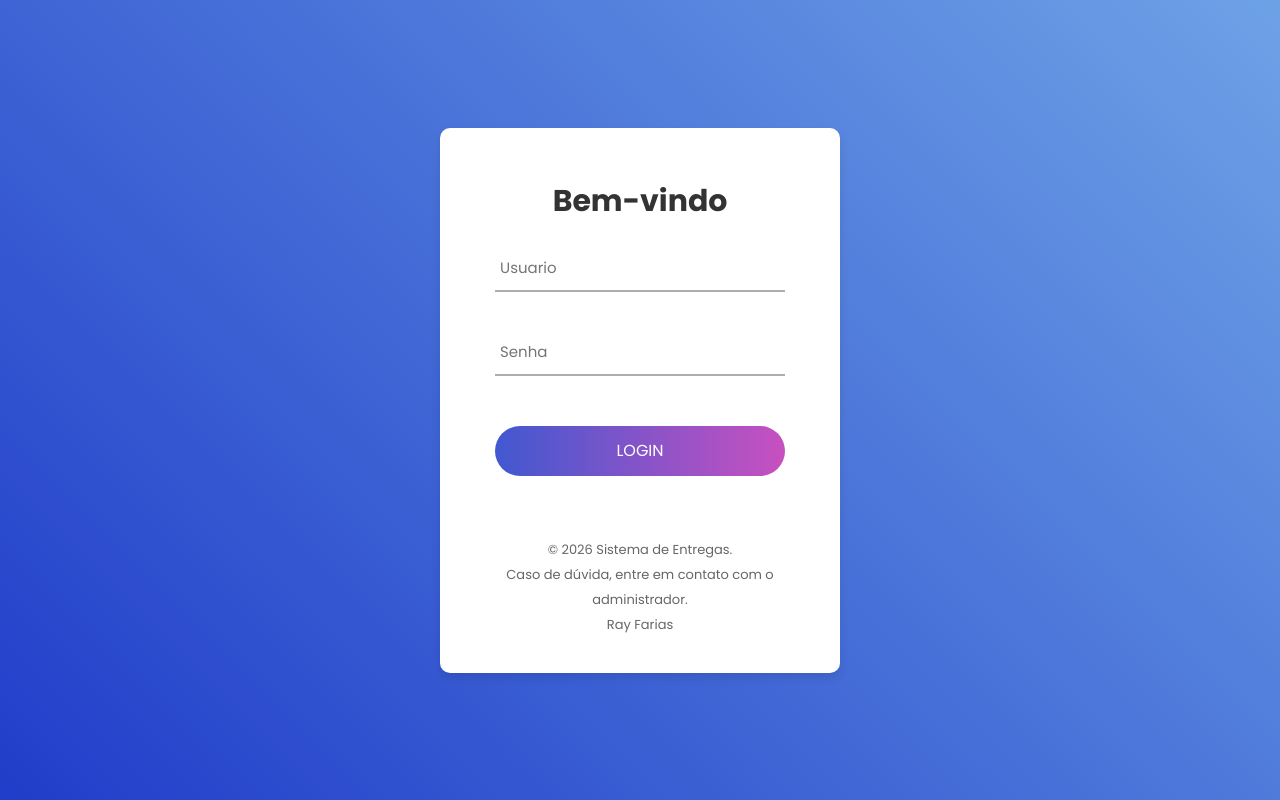
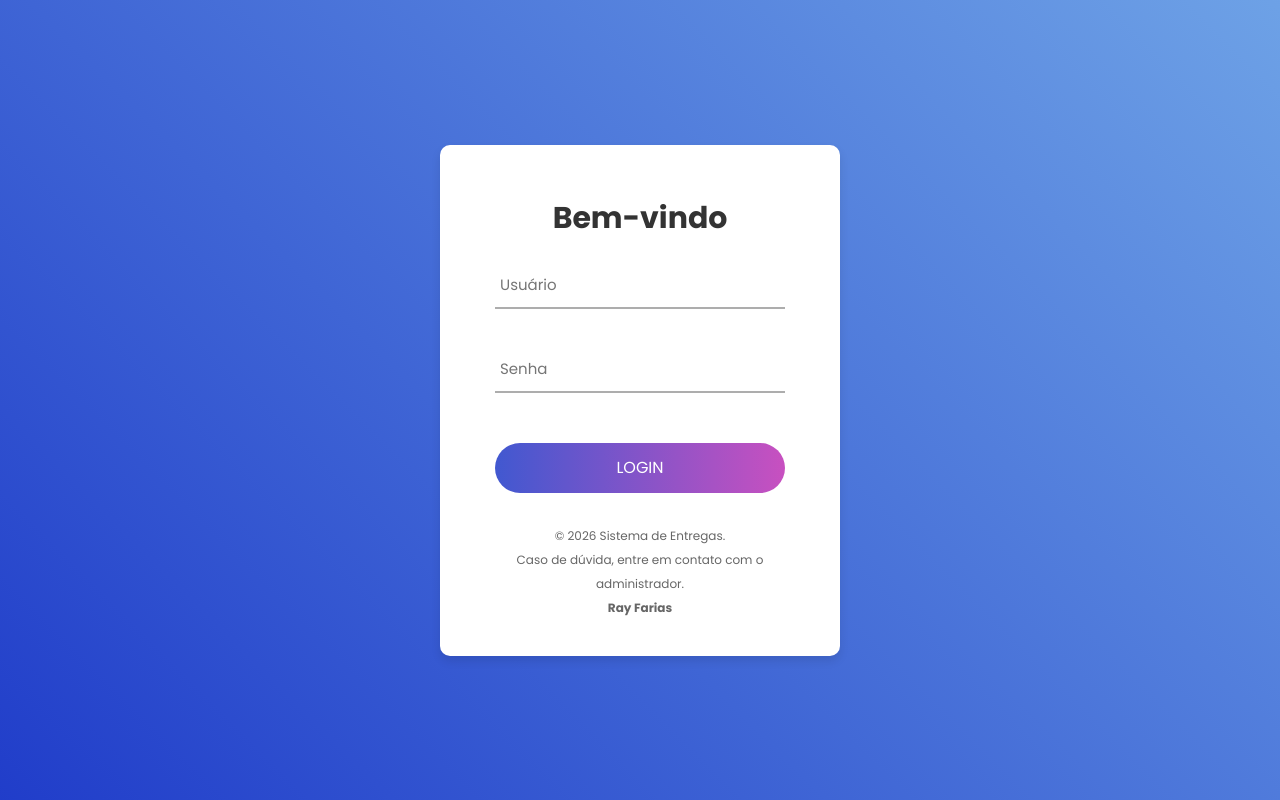
Before and after one commit to RayFarias13/API_entregas, a Django app: page / in a window 1280 px wide. Run offline with Django 5.2, Linux system fonts and the light colour scheme.

Commit message:
atualizando login

```diff
--- a/backupbanco.py
+++ b/backupbanco.py
@@ -7,9 +7,8 @@ from dotenv import load_dotenv
 
 # 1. Carregar variáveis de ambiente
 load_dotenv()
-
-URL_ORIGEM = os.getenv('DATABASE_URL_NEON')
-URL_DESTINO = os.getenv('DATABASE_URL_RENDER')
+URL_ORIGEM = os.getenv('DATABASE_URL_RENDER')
+URL_DESTINO = os.getenv('DATABASE_URL_NEON')
 
 def clonar_tudo():
     conn_ori = None
--- a/software/templates/login.html
+++ b/software/templates/login.html
@@ -1,5 +1,3 @@
-
-
 <!DOCTYPE html>
 <html lang="pt-br">
 <head>
@@ -8,6 +6,7 @@
     <title>Login Moderno</title>
     <link href="https://fonts.googleapis.com/css2?family=Poppins:wght@400;600;700&display=swap" rel="stylesheet">
     <link rel="stylesheet" href="https://cdnjs.cloudflare.com/ajax/libs/font-awesome/6.4.0/css/all.min.css">
+    <link href="https://cdn.jsdelivr.net/npm/bootstrap@5.3.2/dist/css/bootstrap.min.css" rel="stylesheet">
 
     <style>
         * {
@@ -23,7 +22,6 @@
             display: flex;
             justify-content: center;
             align-items: center;
-            /* Background similar ao do exemplo (gradiente animado ou fixo) */
             background: linear-gradient(45deg, #34ffc2, #0114be, #9bddf7);
             background-size: 400% 400%;
             animation: gradient 15s ease infinite;
@@ -93,7 +91,6 @@
             width: 0;
             height: 2px;
             transition: all 0.4s;
-            background: #6a11cb;
             background: linear-gradient(to right, #4158d0, #c850c0);
         }
 
@@ -101,7 +98,6 @@
             width: 100%;
         }
 
-        /* Botão de Login */
         .container-login-btn {
             width: 100%;
             display: flex;
@@ -121,7 +117,6 @@
             padding: 0 20px;
             width: 100%;
             height: 50px;
-            background: #333;
             border: none;
             border-radius: 25px;
             cursor: pointer;
@@ -134,30 +129,26 @@
             transform: scale(1.02);
         }
 
-        /* Links Úteis */
         .text-center {
             text-align: center;
             padding-top: 30px;
         }
 
         .txt1 {
-            font-size: 13px;
+            font-size: 12px;
             color: #666;
-            text-decoration: none;
+            line-height: 1.5;
         }
 
-        .txt2 {
-            font-size: 13px;
-            color: #333;
-            text-decoration: none;
-            font-weight: 600;
+        /* Ajuste para erros do Django */
+        .alert-login {
+            font-size: 14px;
+            padding: 10px;
+            margin-bottom: 20px;
+            border-radius: 5px;
+            text-align: center;
         }
 
-        .txt2:hover {
-            color: #c850c0;
-        }
-
-        /* Responsividade Básica */
         @media (max-width: 576px) {
             .container-login {
                 width: 90%;
@@ -169,18 +160,24 @@
 <body>
 
     <div class="container-login">
-        <form class="login-form">
-            <span class="login-title">
-                Bem-vindo
-            </span>
+        <form class="login-form" method="POST">
+            {% csrf_token %}
+
+            <span class="login-title">Bem-vindo</span>
+
+            {% if form.errors %}
+                <div class="alert alert-danger alert-login">
+                    Usuário ou senha incorretos.
+                </div>
+            {% endif %}
 
             <div class="wrap-input">
-                <input class="input-form" type="text" name="username" placeholder="Usuario" required>
+                <input class="input-form" type="text" name="username" placeholder="Usuário" required>
                 <span class="focus-input"></span>
             </div>
 
             <div class="wrap-input">
-                <input class="input-form" type="password" name="password"  placeholder="Senha" required>
+                <input class="input-form" type="password" name="password" placeholder="Senha" required>
                 <span class="focus-input"></span>
             </div>
 
@@ -191,13 +188,11 @@
             </div>
 
             <div class="text-center">
-                <span class="txt1"></span>
-                <a class="txt2" href="#"></a>
-            </div>
-
-            <div class="text-center">
-                <span class="txt1">© 2026 Sistema de Entregas.<br>Caso de dúvida, entre em contato com o administrador.<br>Ray Farias</span>
-                <a class="txt2" href="#"></a>
+                <span class="txt1">
+                    © 2026 Sistema de Entregas.<br>
+                    Caso de dúvida, entre em contato com o administrador.<br>
+                    <strong>Ray Farias</strong>
+                </span>
             </div>
         </form>
     </div>
```
Also changed, not shown: 1 other file.
